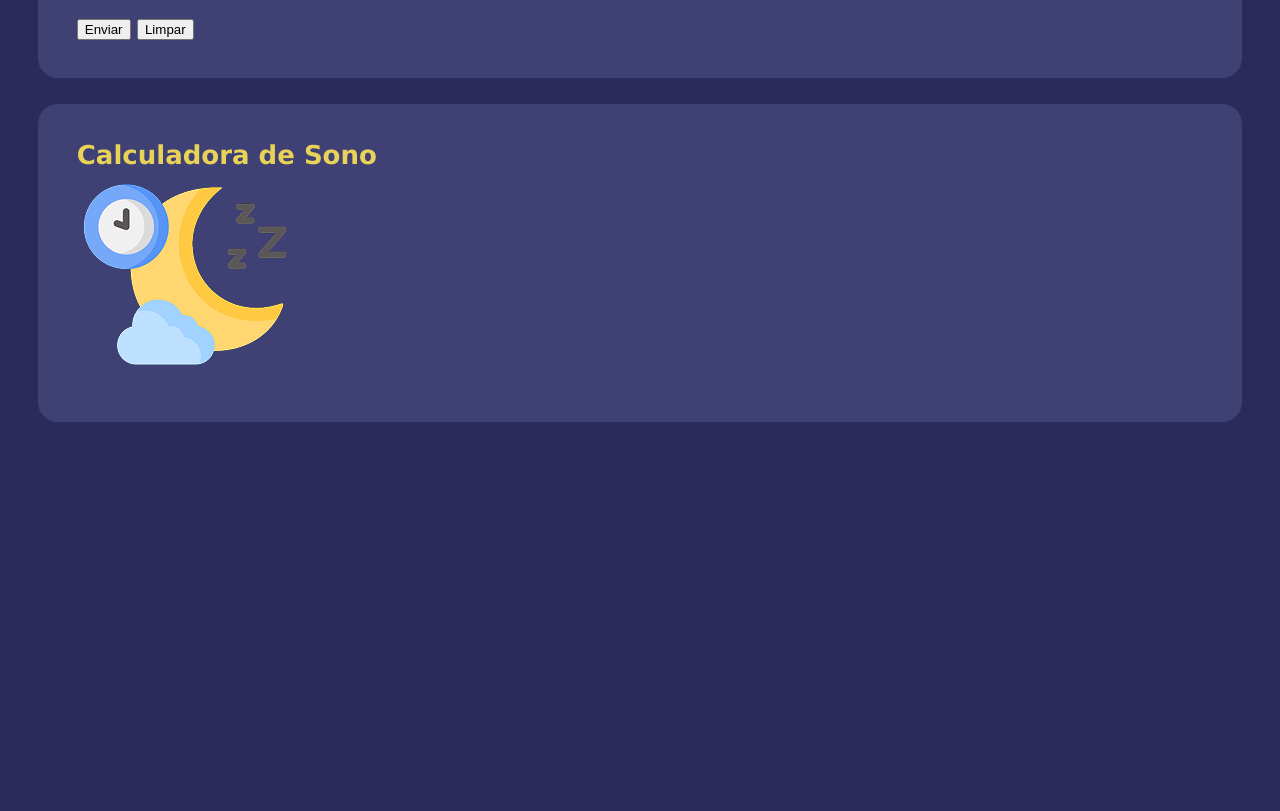
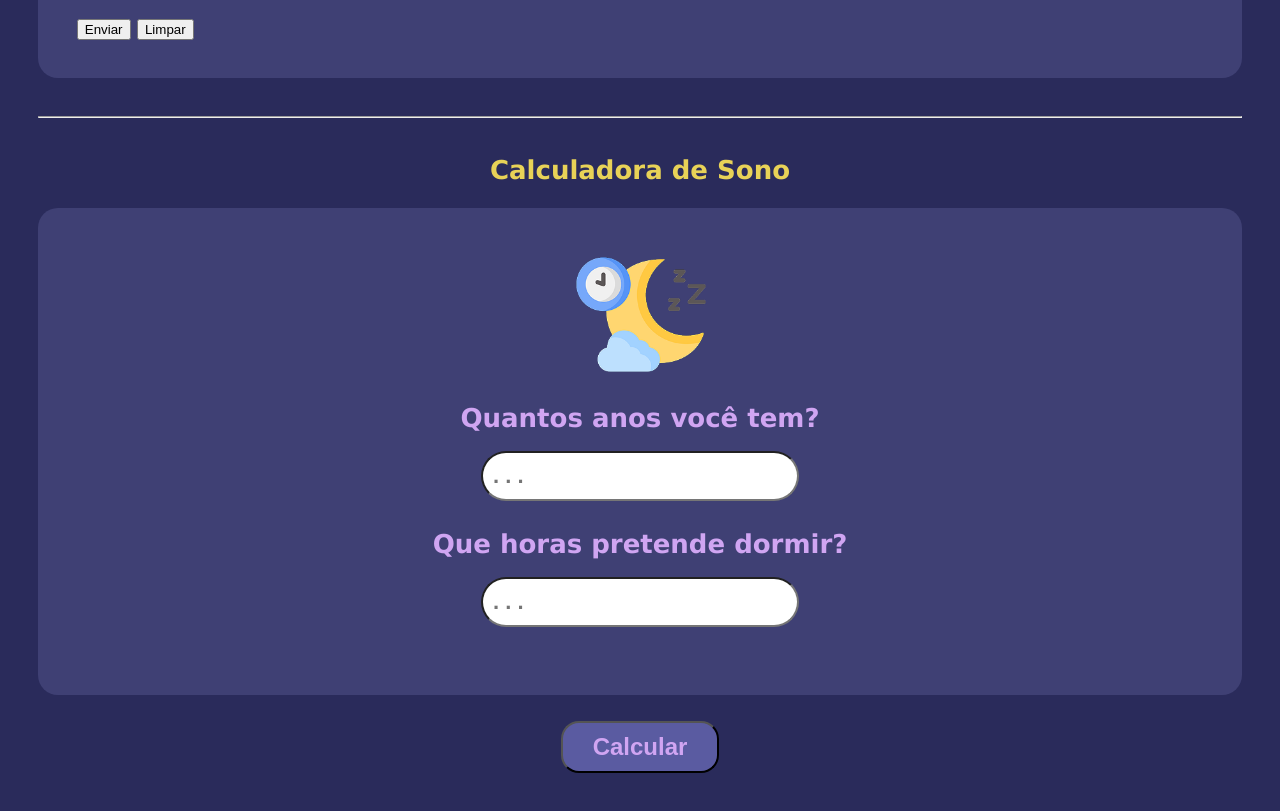
Before and after one commit to angelof612/Melatonina-Natural---1info1, a plain HTML site: page vscode/index4(Monitoramento).html in a window 1280 px wide. Shown: the part 1497-2308 px from the top of the page. Before the commit the page ends 1971 px from the top, so only its background shows below. Drawn offline with Linux system fonts and the light colour scheme.

Commit message:
09/09/2025 21:16

```diff
--- a/vscode/css/style2.css
+++ b/vscode/css/style2.css
@@ -10,6 +10,19 @@ html {
     background-color: #2A2B5B;
     color: white;
     padding: 2vw 3vw 2vw 3vw;
+}
+p a {
+    color: #E8D257;
+    text-decoration: none;
+}
+header nav ul li.atual p a {
+    font-weight: bold;
+    background-color: rgb(12, 16, 61);
+    padding: 10px 15px 10px 15px;
+    border-radius: 30px;
+}
+hr {
+    margin: 3vw 0 3vw 0;
 }
 
 
@@ -32,7 +45,7 @@ header nav  {
 body header nav ul li img {
     margin: 20px 3vw 20px 3vw;
     justify-content: center;
-    width: 30%;
+    width: 20%;
 
 }
 body header nav ul {
@@ -77,12 +90,16 @@ main section.qualidadeSono ul li h2 {
 }
 main section.qualidadeSono ul li {
     background-color: #36243F;
-    padding: 20px 20px 20px 20px;
+    padding: 3vw 20vw 3vw 10vw;
     border-radius: 35px;
     margin: 10px 10px 40px 10px;
+    display: flex;
     justify-content: space-between;
+    align-items: center;
 }
 main section.qualidadeSono ul li img {
-    width: 40dvi;
-    height: 40dvi;
+    width: 70%;
 }
+section.qualidadeSono ul li div.esquerda {
+    text-align: center;
+}
--- a/vscode/css/style4.css
+++ b/vscode/css/style4.css
@@ -123,15 +123,15 @@ section.formulario div {
 section.formulario div img {
     width: 12%;
 }
-section.formulario Form label {
+section.formulario form label {
     color: #D0A5F2;
     font-size: 1.3rem;
     font-weight: bold;
 }
-section.formulario Form p {
+section.formulario form p {
     margin: 20px 10px 20px 10px;
 }
-section.formulario Form p input {
+section.formulario form p input {
     color: black;
     font-weight: bold;
     font-size: 1.1rem;
@@ -145,18 +145,46 @@ section.formulario Form p input {
 Calculadora de Sono
 =====================================================================
 */
+section.calculadora {
+    text-align: center;
+}
 
-section.Calculadora {
+section.calculadora div {
     background-color: #3f4074;
     border: 3px black ;
     border-radius: 20px;
     margin: 2vw 0 2vw 0;
     padding: 3vw 3vw 3vw 3vw;
 }
-section.Calculadora h3 {
+section.calculadora h3 {
     font-weight: bold;
     font-size: 1.3rem;
 }
-section.Calculadora div img {
+section.calculadora div img {
     width: 12%;
 }
+section.calculadora form label {
+    color: #D0A5F2;
+    font-size: 1.3rem;
+    font-weight: bold;
+}
+section.calculadora form p {
+    margin: 20px 10px 20px 10px;
+
+}
+section.calculadora form p input {
+    color: black;
+    font-weight: bold;
+    font-size: 1.1rem;
+    border-radius: 200px;
+    padding: 10px 10px 10px 10px;
+    margin: 20px 0 10px 0;
+}
+section.calculadora button {
+    background-color: #5A5BA1;
+    color: #D0A5F2;
+    padding: 10px 30px 10px 30px;
+    border-radius: 18px;
+    font-size: 1.2rem;
+    font-weight: bold;
+}
--- a/vscode/index4(Monitoramento).html
+++ b/vscode/index4(Monitoramento).html
@@ -10,8 +10,6 @@
 </head>
 
 <body>
-
-    <body>
         <header>
             <nav>
                 <ul>
@@ -112,17 +110,18 @@
                 </div>
 
 
-                <Form>
+                <form>
                     <p>
                         <label for="dormir">Horário de Dormir: </label>
-                    <input type="text" placeholder=". . ." name="nome" id="dormir">
+                        <input type="text" placeholder=". . ." name="nome" id="dormir">
                     </p>
                     <p>
                         <label for="telas">Horário que deixa de usar as telas:</label>
-                    <input type="text" id="telas" placeholder=". . .">
+                        <input type="text" id="telas" placeholder=". . .">
                     </p>
                     <p>
-                        <label for="tecnicas">Você utiliza alguma técnica de meditação, reflexão, leitura ou alguma outra técnica antes de dormir?</label>
+                        <label for="tecnicas">Você utiliza alguma técnica de meditação, reflexão, leitura ou alguma
+                            outra técnica antes de dormir?</label>
                         <input type="text" id="tecnicas" placeholder=". . . ">
                     </p>
                     <p>
@@ -136,15 +135,39 @@
                     <button>Enviar</button>
                     <button>Limpar</button>
 
-                </Form>
+                </form>
 
 
             </section>
-            <section class="Calculadora">
+            <hr>
+            <section class="calculadora">
 
 
                 <h3>Calculadora de Sono</h3>
-                <img src="imagens/Lua.png" alt="Lua">
+                <div>
+                    <img src="imagens/Lua.png" alt="Lua">
+                    <form action="">
+                        <p>
+                            <label for="idade">
+                                Quantos anos você tem?
+                            </label> <br>
+                            <input type="number" id="idade" placeholder=". . . ">
+                        </p>
+                        <p>
+                            <label for="idade">
+                                Que horas pretende dormir?
+                            </label> <br>
+                            <input type="number" id="horaSono" placeholder=". . . ">
+                        </p>
+
+                    </form>
+
+                </div>
+                <button>
+                    Calcular
+                </button>
+
+
 
             </section>
 
```
Also changed, not shown: vscode/index2(QualidadeSono).html (+24 -11 lines).
